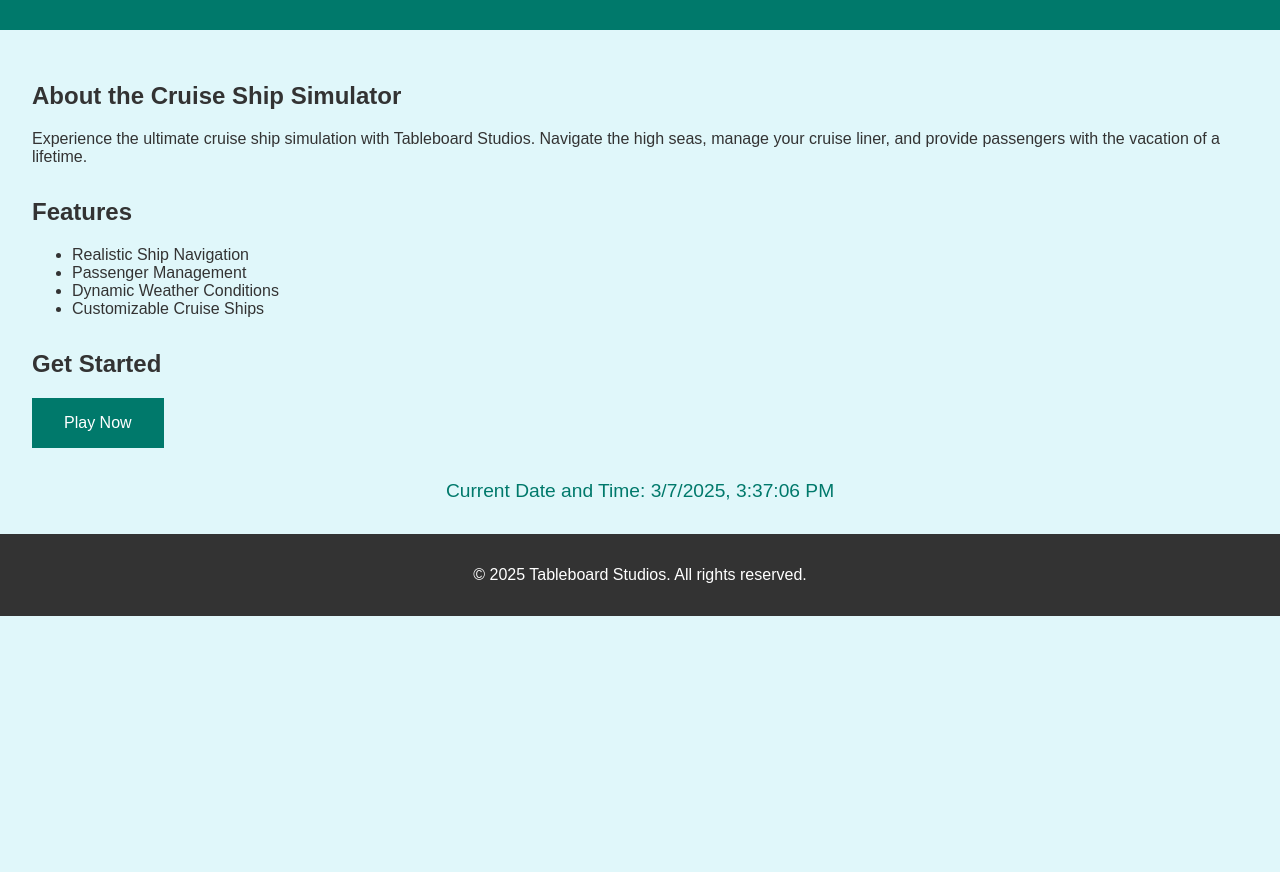
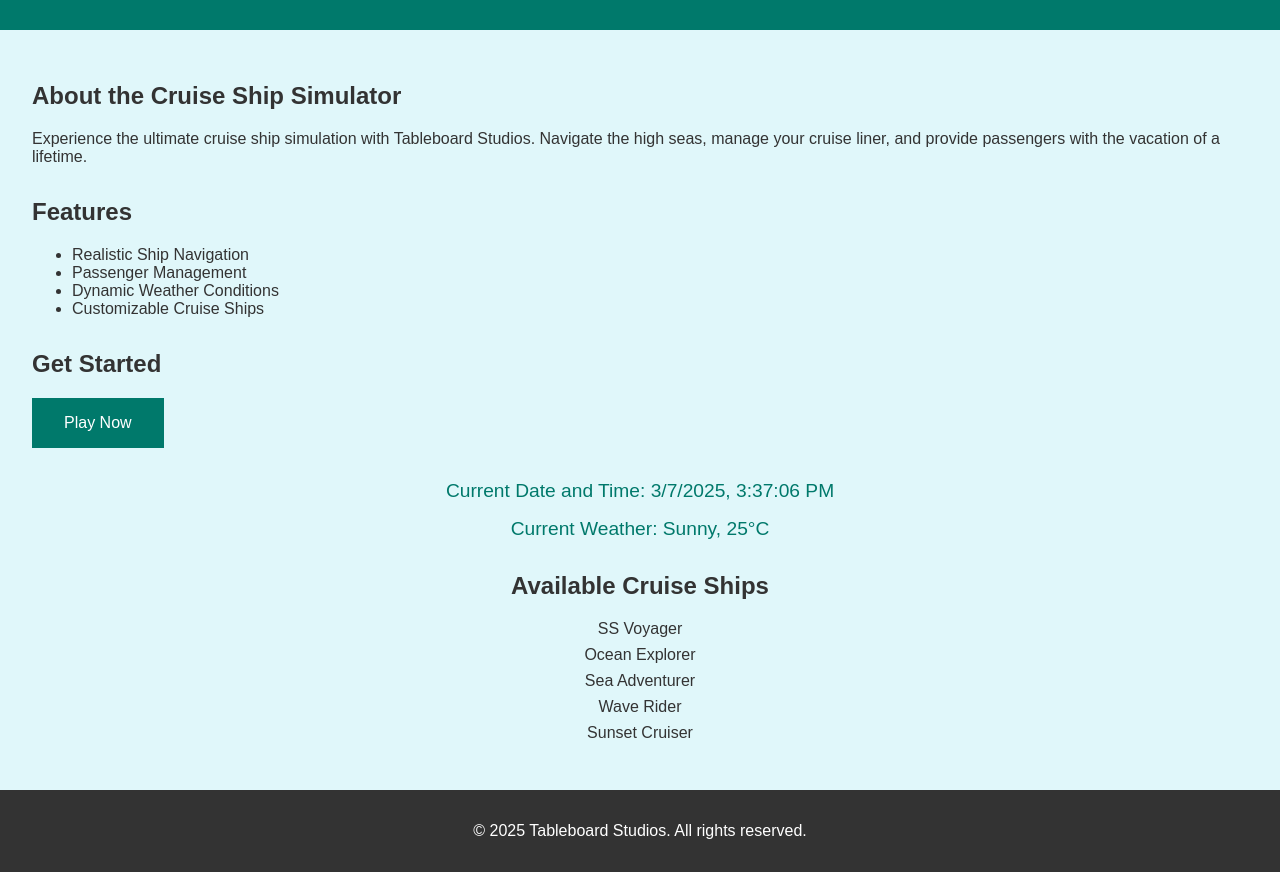
Before and after one commit to jfjfjfjfjfjfjfjrjfkr/pro, a plain HTML site: page index.html in a window 1280 px wide. Shown: the part 89-961 px from the top of the page. Before the commit the page ends 800 px from the top, so only its background shows below. Drawn offline with Linux system fonts and the light colour scheme.

Commit message:
Update index.html

```diff
--- a/index.html
+++ b/index.html
@@ -76,12 +76,27 @@
             padding: 1rem 0;
         }
 
-        /* Date and Time styles */
-        #date-time {
+        /* Date, Time, and Weather styles */
+        #date-time, #weather {
             text-align: center;
             margin-top: 1rem;
             font-size: 1.2rem;
             color: #00796b;
+        }
+
+        /* Cruise Ships list styles */
+        #cruise-ships {
+            margin-top: 2rem;
+            text-align: center;
+        }
+
+        #cruise-ships ul {
+            list-style: none;
+            padding: 0;
+        }
+
+        #cruise-ships ul li {
+            margin: 0.5rem 0;
         }
     </style>
 </head>
@@ -115,6 +130,17 @@
             <button id="cta-button">Play Now</button>
         </section>
         <div id="date-time"></div>
+        <div id="weather"></div>
+        <div id="cruise-ships">
+            <h2>Available Cruise Ships</h2>
+            <ul>
+                <li>SS Voyager</li>
+                <li>Ocean Explorer</li>
+                <li>Sea Adventurer</li>
+                <li>Wave Rider</li>
+                <li>Sunset Cruiser</li>
+            </ul>
+        </div>
     </main>
     <footer>
         <p>&copy; 2025 Tableboard Studios. All rights reserved.</p>
@@ -123,6 +149,7 @@
         document.addEventListener('DOMContentLoaded', function() {
             const ctaButton = document.getElementById('cta-button');
             const dateTimeDiv = document.getElementById('date-time');
+            const weatherDiv = document.getElementById('weather');
 
             // Redirect to the game on button click
             ctaButton.addEventListener('click', function() {
@@ -137,9 +164,17 @@
                 dateTimeDiv.textContent = `Current Date and Time: ${formattedDateTime}`;
             }
 
-            // Update date and time every second
+            // Fetch weather information
+            function updateWeather() {
+                // Replace with a real weather API if available
+                const weatherInfo = 'Sunny, 25°C';
+                weatherDiv.textContent = `Current Weather: ${weatherInfo}`;
+            }
+
+            // Update date, time, and weather every second
             setInterval(updateDateTime, 1000);
             updateDateTime();
+            updateWeather();
         });
     </script>
 </body>
```
